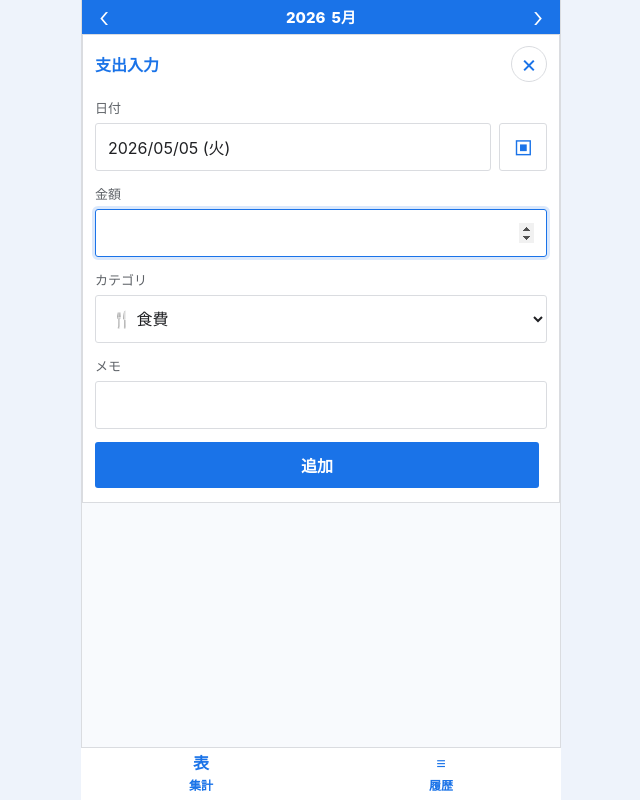
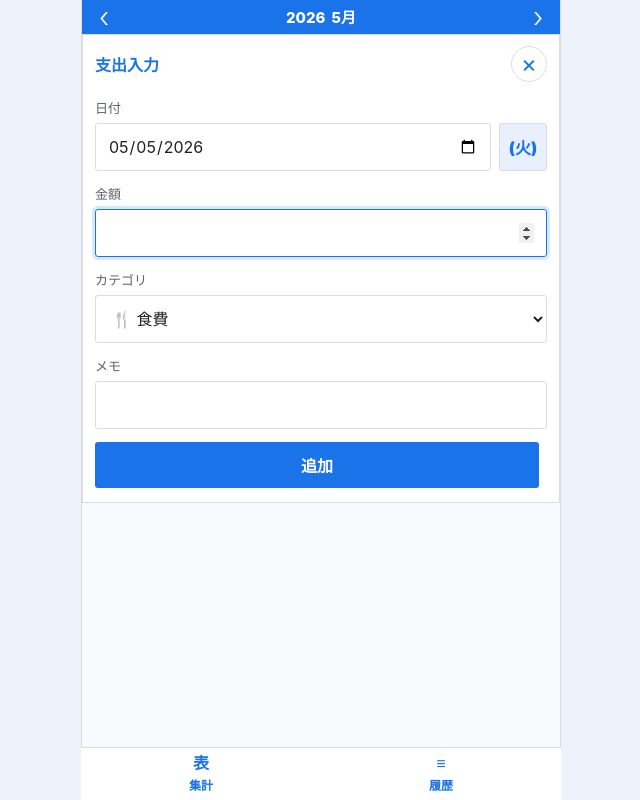
Before and after one commit to shuta338/kakeibo, a plain HTML site: page index.html in a window 1280 px wide. Both pictures are taken after a click on the button "支出を追加". Shown: the whole page, without its empty margins (319-959 px from the left). Drawn offline with Linux system fonts and the light colour scheme.

Commit message:
Add files via upload

```diff
--- a/app.js
+++ b/app.js
@@ -35,8 +35,7 @@
       entryForm: document.getElementById("entryForm"),
       entryId: document.getElementById("entryId"),
       dateInput: document.getElementById("dateInput"),
-      dateDisplay: document.getElementById("dateDisplay"),
-      calendarButton: document.getElementById("calendarButton"),
+      weekdayBadge: document.getElementById("weekdayBadge"),
       amountInput: document.getElementById("amountInput"),
       categoryInput: document.getElementById("categoryInput"),
       memoInput: document.getElementById("memoInput"),
@@ -74,8 +73,6 @@
     elements.entryForm.addEventListener("submit", saveEntry);
     elements.dateInput.addEventListener("change", updateDatePreview);
     elements.dateInput.addEventListener("input", updateDatePreview);
-    elements.dateDisplay.addEventListener("click", openDatePicker);
-    elements.calendarButton.addEventListener("click", openDatePicker);
     elements.cancelEditButton.addEventListener("click", resetForm);
     elements.closeInputButton.addEventListener("click", closeInputPanel);
     elements.addEntryButton.addEventListener("click", function () {
@@ -197,16 +194,7 @@
 
   function updateDatePreview() {
     var dateParts = getDateParts(elements.dateInput.value);
-    elements.dateDisplay.value = dateParts.inputText;
-  }
-
-  function openDatePicker() {
-    if (typeof elements.dateInput.showPicker === "function") {
-      elements.dateInput.showPicker();
-      return;
-    }
-    elements.dateInput.focus();
-    elements.dateInput.click();
+    elements.weekdayBadge.textContent = dateParts.weekdayText;
   }
 
   function render() {
@@ -842,16 +830,15 @@
   }
 
   function getDateParts(value) {
-    if (!value) return { fullDate: "", weekday: "", inputText: "" };
+    if (!value) return { fullDate: "", weekday: "", weekdayText: "" };
     var date = new Date(value + "T00:00:00");
-    if (Number.isNaN(date.getTime())) return { fullDate: "", weekday: "", inputText: "" };
+    if (Number.isNaN(date.getTime())) return { fullDate: "", weekday: "", weekdayText: "" };
 
     var weekdays = ["日", "月", "火", "水", "木", "金", "土"];
-    var inputDate = date.getFullYear() + "/" + pad(date.getMonth() + 1) + "/" + pad(date.getDate());
     return {
       fullDate: date.getFullYear() + "年" + (date.getMonth() + 1) + "月" + date.getDate() + "日",
       weekday: weekdays[date.getDay()],
-      inputText: inputDate + " (" + weekdays[date.getDay()] + ")"
+      weekdayText: "(" + weekdays[date.getDay()] + ")"
     };
   }
 
--- a/index.html
+++ b/index.html
@@ -53,9 +53,8 @@
           <label class="field">
             <span>日付</span>
             <div class="date-control">
-              <input id="dateDisplay" class="date-display" type="text" readonly aria-label="日付">
-              <button class="calendar-button" id="calendarButton" type="button" aria-label="カレンダーを開く">▣</button>
-              <input id="dateInput" class="native-date-input" type="date" required tabindex="-1" aria-hidden="true">
+              <input id="dateInput" class="date-input" type="date" required>
+              <span class="weekday-badge" id="weekdayBadge">(火)</span>
             </div>
           </label>
 
--- a/service-worker.js
+++ b/service-worker.js
@@ -1,4 +1,4 @@
-const CACHE_NAME = "adfree-kakeibo-v31";
+const CACHE_NAME = "adfree-kakeibo-v32";
 const ASSETS = [
   "./",
   "./index.html",
--- a/styles.css
+++ b/styles.css
@@ -285,30 +285,21 @@ h2 {
   align-items: center;
 }
 
-.date-display {
-  cursor: pointer;
-}
-
-.calendar-button {
+.weekday-badge {
   display: grid;
   min-height: 48px;
   place-items: center;
   border: 1px solid var(--line);
   border-radius: 3px;
-  background: #ffffff;
+  background: #e8f0fe;
   color: var(--accent);
-  font-size: 18px;
+  font-size: 16px;
   font-weight: 900;
+  white-space: nowrap;
 }
 
-.native-date-input {
-  position: absolute;
-  right: 0;
-  bottom: 0;
-  width: 48px;
-  min-height: 48px;
-  opacity: 0;
-  pointer-events: none;
+.date-input {
+  cursor: pointer;
 }
 
 .form-actions {
```
